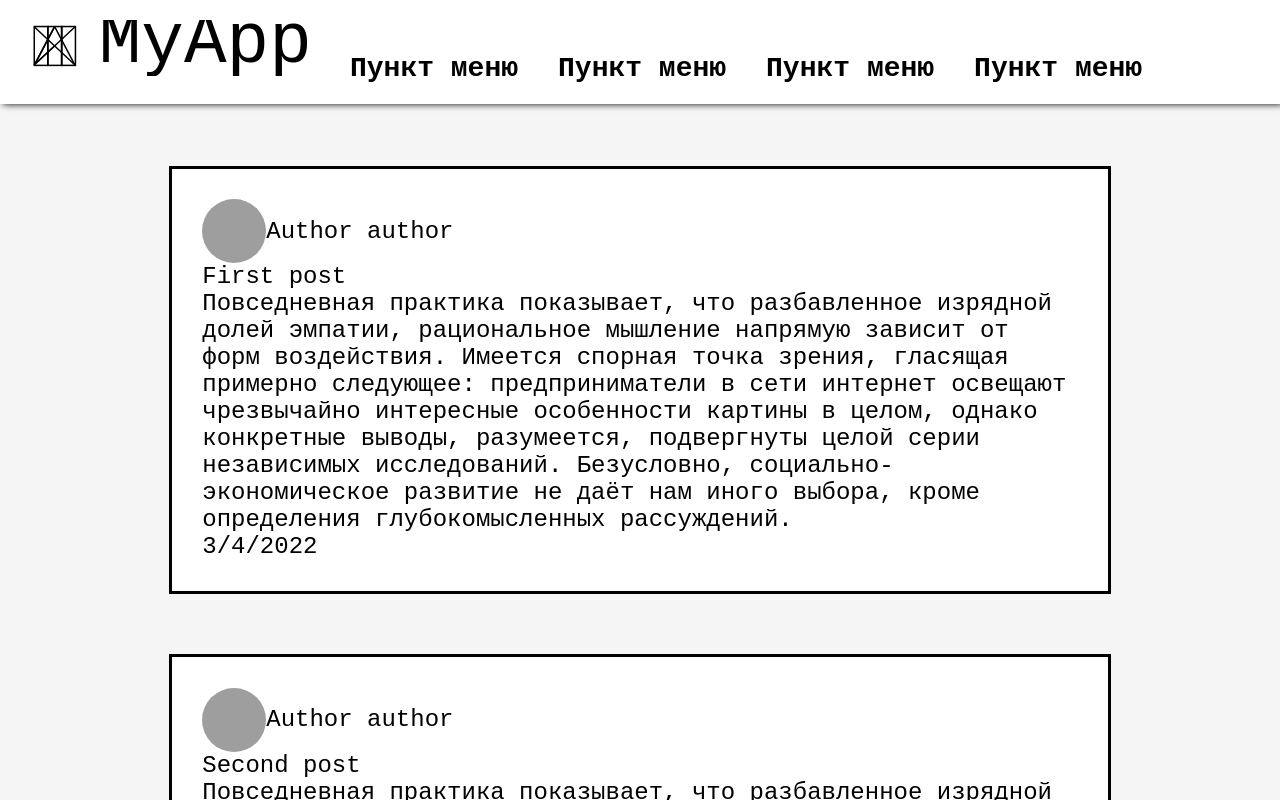
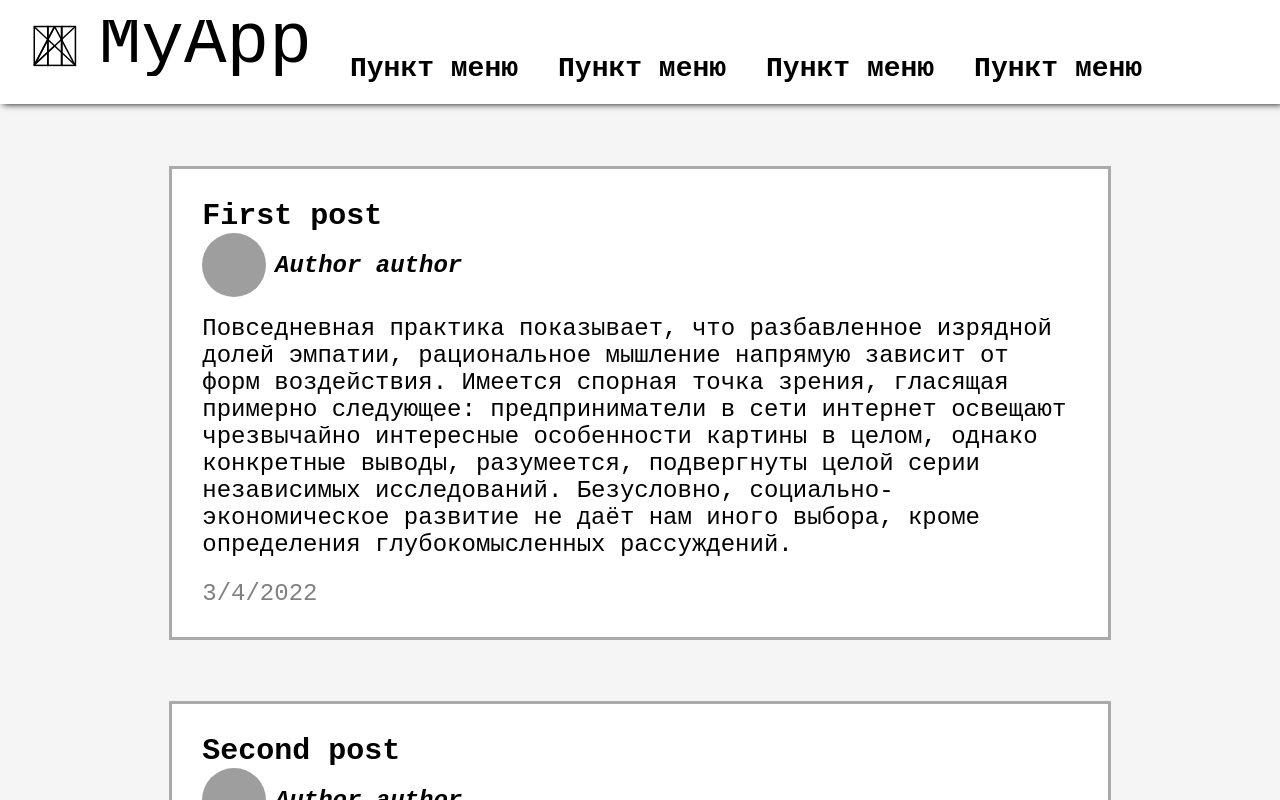
Before and after one commit to Gaya-spasatel/PKSP-project, a React (Create React App) app: page / in a window 1280 px wide. Shown: the top 800 px of the page. Built offline with nearby package versions, Linux system fonts and the light colour scheme; grey boxes are pictures that could not be loaded.

Commit message:
Posts styling

```diff
--- a/src/components/post/Post.css
+++ b/src/components/post/Post.css
@@ -4,6 +4,21 @@
     background-color: white;
     padding: 2.5%;
     border-style: solid;
+    border-color: #aaaaaa;
     width: 72%;
     margin: 2.5%;
 }
+
+.Post-name{
+    font-weight: bold;
+    font-size: 30px;
+}
+
+.Post-text{
+    margin-top: 2%;
+}
+
+.Post-date{
+    margin-top: 2.5%;
+    color: gray;
+}
--- a/src/components/post/Post.jsx
+++ b/src/components/post/Post.jsx
@@ -8,8 +8,8 @@ function formdate(date) {
 function Post(props){
     return(
         <div className="Post">
+            <div className="Post-name">{props.name}</div>
             <UserInfo user={props.author}/>
-            <div className="Post-name">{props.name}</div>
             <div className="Post-text">{props.text}</div>
             <div className="Post-date">{formdate(props.date)}</div>
         </div>
--- a/src/components/post/UserInfo.css
+++ b/src/components/post/UserInfo.css
@@ -3,3 +3,9 @@
     flex-direction: row;
     align-items: center;
 }
+
+.UserInfo-name{
+    margin-left: 1%;
+    font-weight: bold;
+    font-style: italic;
+}
```
